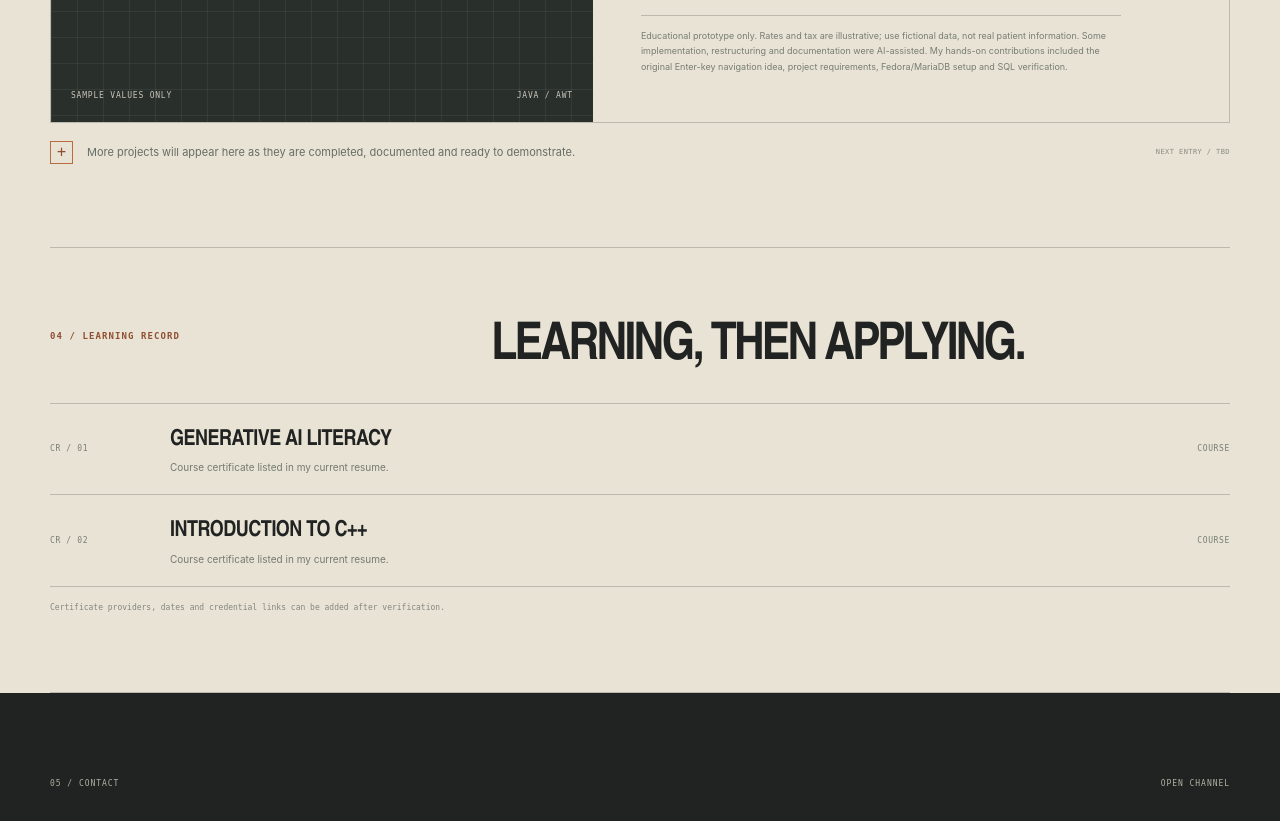
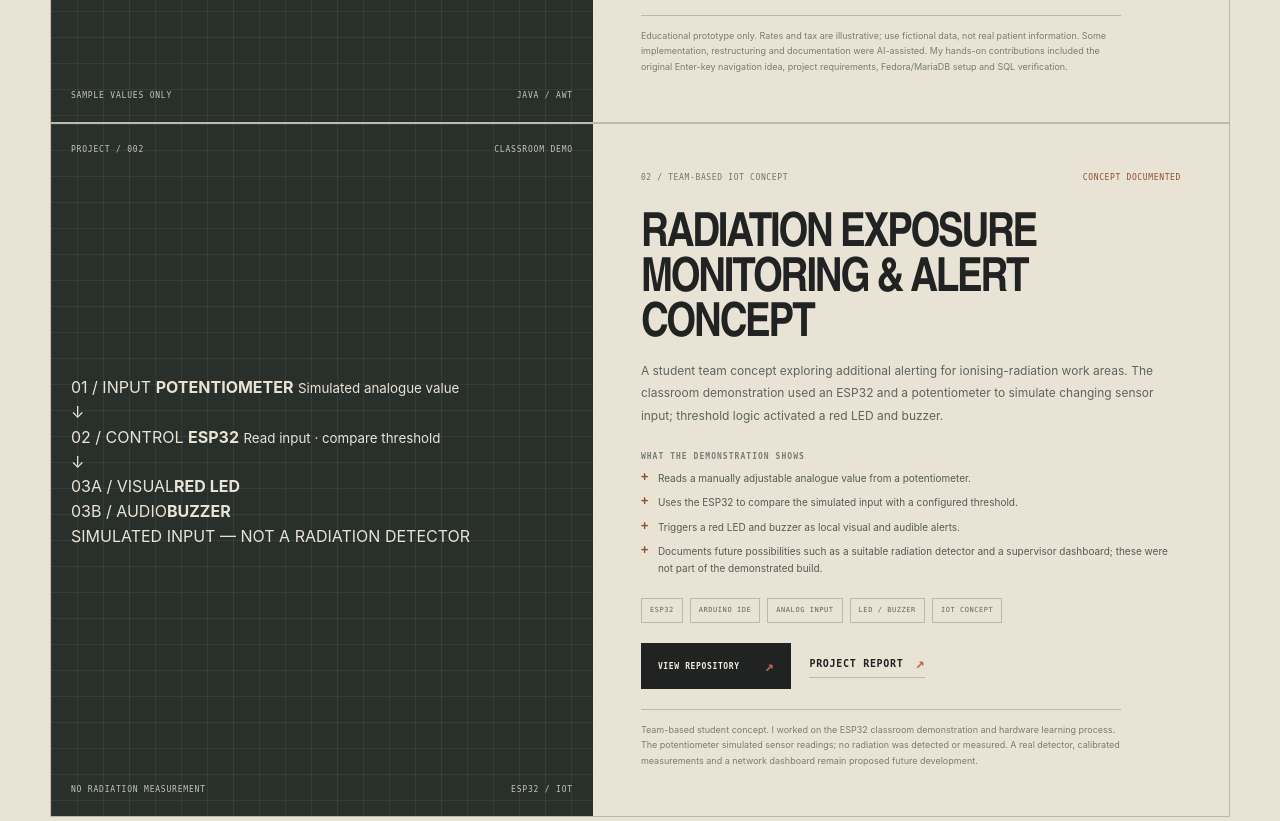
Before and after one commit to ApekshitPalkar/Personal-Portfolio, a plain HTML site: page index.html in a window 1280 px wide. Shown: the part 3200-4021 px from the top of the page. Drawn offline with Linux system fonts and the light colour scheme.

Commit message:
Add IoT concept to selected projects

```diff
--- a/index.html
+++ b/index.html
@@ -181,6 +181,49 @@
             <p class="project-disclosure">Educational prototype only. Rates and tax are illustrative; use fictional data, not real patient information. Some implementation, restructuring and documentation were AI-assisted. My hands-on contributions included the original Enter-key navigation idea, project requirements, Fedora/MariaDB setup and SQL verification.</p>
           </div>
         </article>
+        <article class="project-card iot-project-card" aria-labelledby="iot-project-title">
+          <div class="project-visual iot-project-visual" aria-label="Concept diagram showing simulated input, ESP32 threshold logic and local alert outputs">
+            <div class="project-visual-top"><span>PROJECT / 002</span><span>CLASSROOM DEMO</span></div>
+            <div class="iot-flow">
+              <div class="iot-flow-step">
+                <span class="iot-step-index">01 / INPUT</span>
+                <strong>POTENTIOMETER</strong>
+                <small>Simulated analogue value</small>
+              </div>
+              <div class="iot-flow-arrow" aria-hidden="true">↓</div>
+              <div class="iot-flow-step iot-flow-core">
+                <span class="iot-step-index">02 / CONTROL</span>
+                <strong>ESP32</strong>
+                <small>Read input · compare threshold</small>
+              </div>
+              <div class="iot-flow-arrow" aria-hidden="true">↓</div>
+              <div class="iot-output-grid">
+                <div><span>03A / VISUAL</span><strong>RED LED</strong></div>
+                <div><span>03B / AUDIO</span><strong>BUZZER</strong></div>
+              </div>
+              <p class="iot-flow-footnote">SIMULATED INPUT — NOT A RADIATION DETECTOR</p>
+            </div>
+            <div class="project-visual-bottom"><span>NO RADIATION MEASUREMENT</span><span>ESP32 / IOT</span></div>
+          </div>
+          <div class="project-info">
+            <div class="project-meta"><span>02 / TEAM-BASED IOT CONCEPT</span><span class="project-status">CONCEPT DOCUMENTED</span></div>
+            <h3 id="iot-project-title">Radiation Exposure Monitoring &amp; Alert Concept</h3>
+            <p class="project-summary">A student team concept exploring additional alerting for ionising-radiation work areas. The classroom demonstration used an ESP32 and a potentiometer to simulate changing sensor input; threshold logic activated a red LED and buzzer.</p>
+            <div class="project-feature-heading">WHAT THE DEMONSTRATION SHOWS</div>
+            <ul class="project-features">
+              <li>Reads a manually adjustable analogue value from a potentiometer.</li>
+              <li>Uses the ESP32 to compare the simulated input with a configured threshold.</li>
+              <li>Triggers a red LED and buzzer as local visual and audible alerts.</li>
+              <li>Documents future possibilities such as a suitable radiation detector and a supervisor dashboard; these were not part of the demonstrated build.</li>
+            </ul>
+            <div class="project-tags"><span>ESP32</span><span>ARDUINO IDE</span><span>ANALOG INPUT</span><span>LED / BUZZER</span><span>IOT CONCEPT</span></div>
+            <div class="project-actions">
+              <a class="button button-dark" href="https://github.com/ApekshitPalkar/iot-radiation-monitoring-alert-concept" target="_blank" rel="noopener noreferrer">VIEW REPOSITORY <span aria-hidden="true">↗</span></a>
+              <a class="text-link" href="https://github.com/ApekshitPalkar/iot-radiation-monitoring-alert-concept/blob/main/docs/PROJECT_REPORT.md" target="_blank" rel="noopener noreferrer">PROJECT REPORT <span aria-hidden="true">↗</span></a>
+            </div>
+            <p class="project-disclosure">Team-based student concept. I worked on the ESP32 classroom demonstration and hardware learning process. The potentiometer simulated sensor readings; no radiation was detected or measured. A real detector, calibrated measurements and a network dashboard remain proposed future development.</p>
+          </div>
+        </article>
         <div class="work-note"><span class="note-marker">+</span><p>More projects will appear here as they are completed, documented and ready to demonstrate.</p><span class="note-index">NEXT ENTRY / TBD</span></div>
       </section>
 
```
